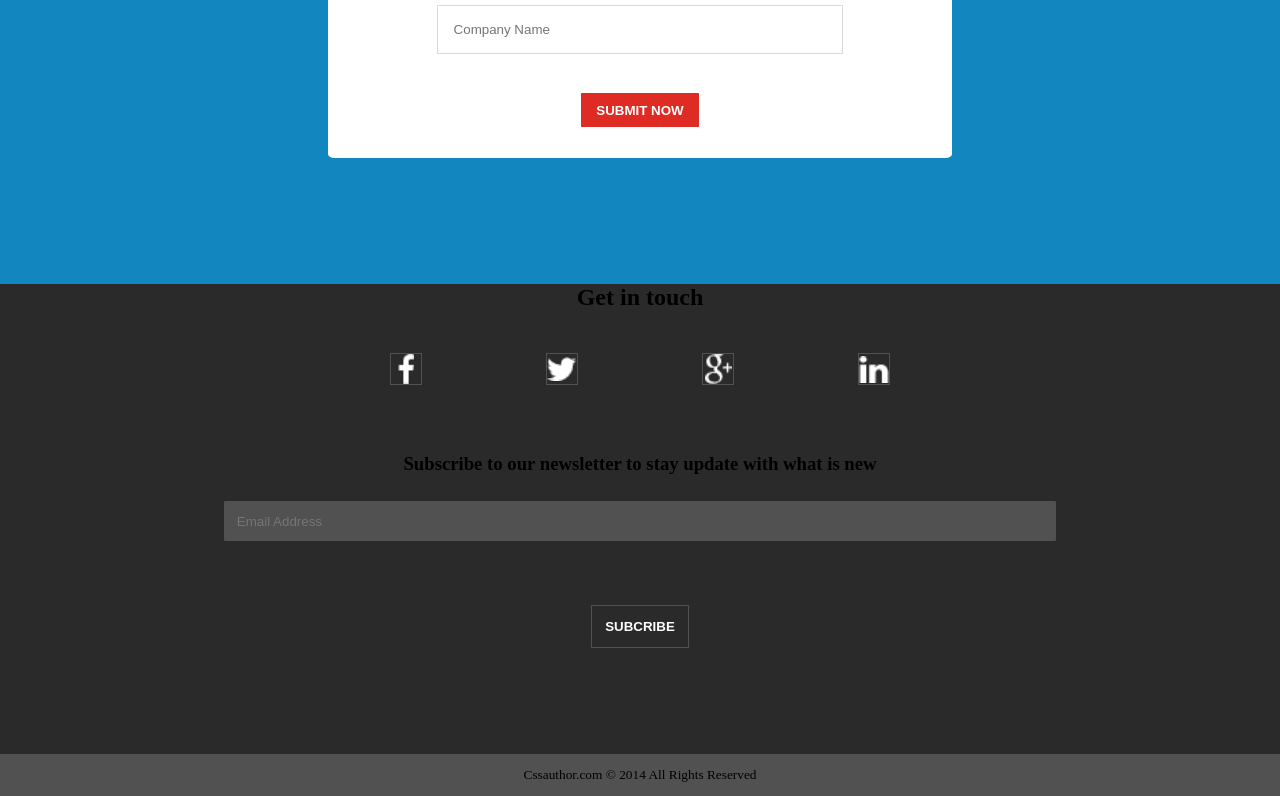
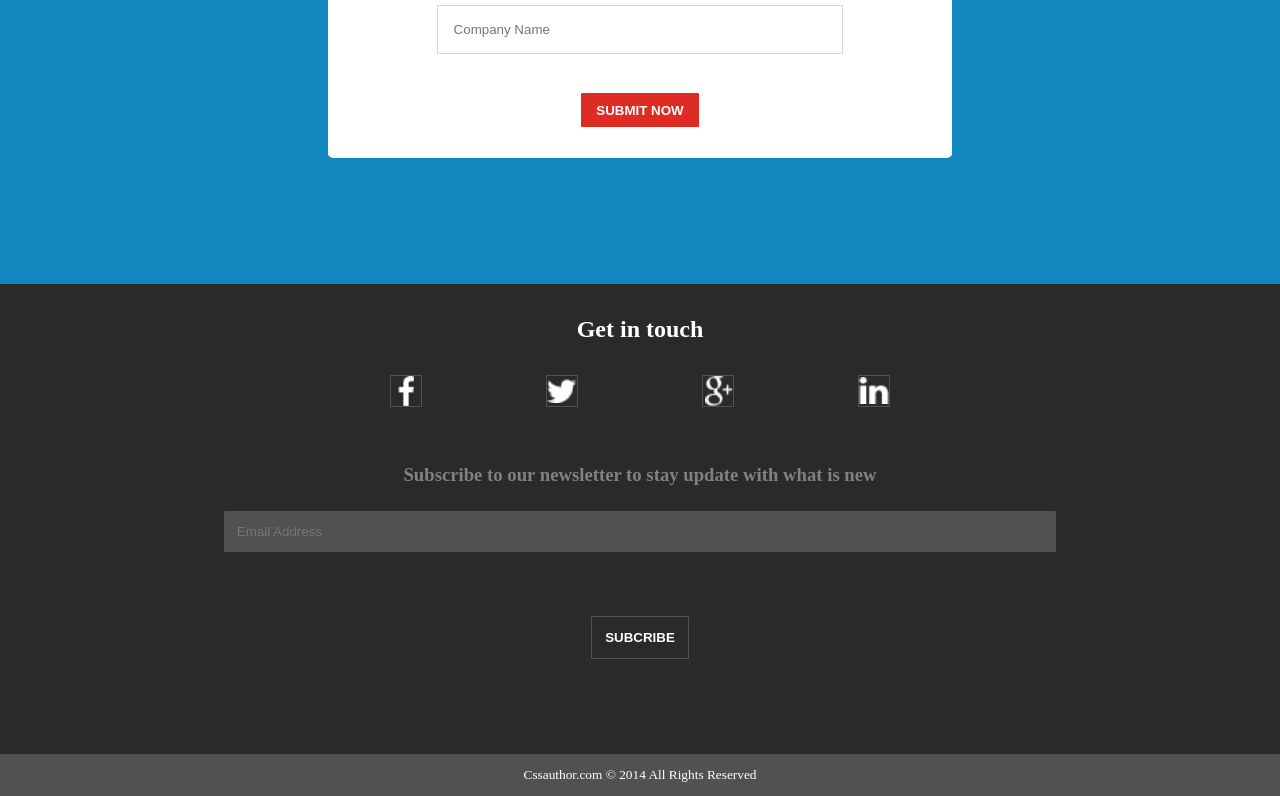
Before and after one commit to boieva-maryna/epam-homework-6, a plain HTML site: page index.html in a window 1280 px wide. Shown: the part 1271-2067 px from the top of the page. Drawn offline with Linux system fonts and the light colour scheme.

Commit message:
added colors for text

```diff
--- a/style.css
+++ b/style.css
@@ -5,6 +5,10 @@
 }
 h2,h3,h4,h5,small{
     text-align: center;
+    color:white;
+}
+h2{
+    padding-top:2rem;
 }
 #toggle-form{
     display: none;
@@ -116,6 +120,9 @@ box-shadow: 0px -1px 5px 0.5px rgba(18,135,191,0.6);
     color: #fff;
     font-weight: bold;
 }
+.footer__form input[type="email"]{
+    color:#818181;
+}
 .footer__form input[type="email"],.footer__form input[type="submit"],small {
     padding: 1%;
     background: #515151;
@@ -167,6 +174,7 @@ footer{
 }
 footer h3{
     padding: 2% 0;
+    color:#818181;
 }
 @media (max-width:799px){
     .project-container{
```
